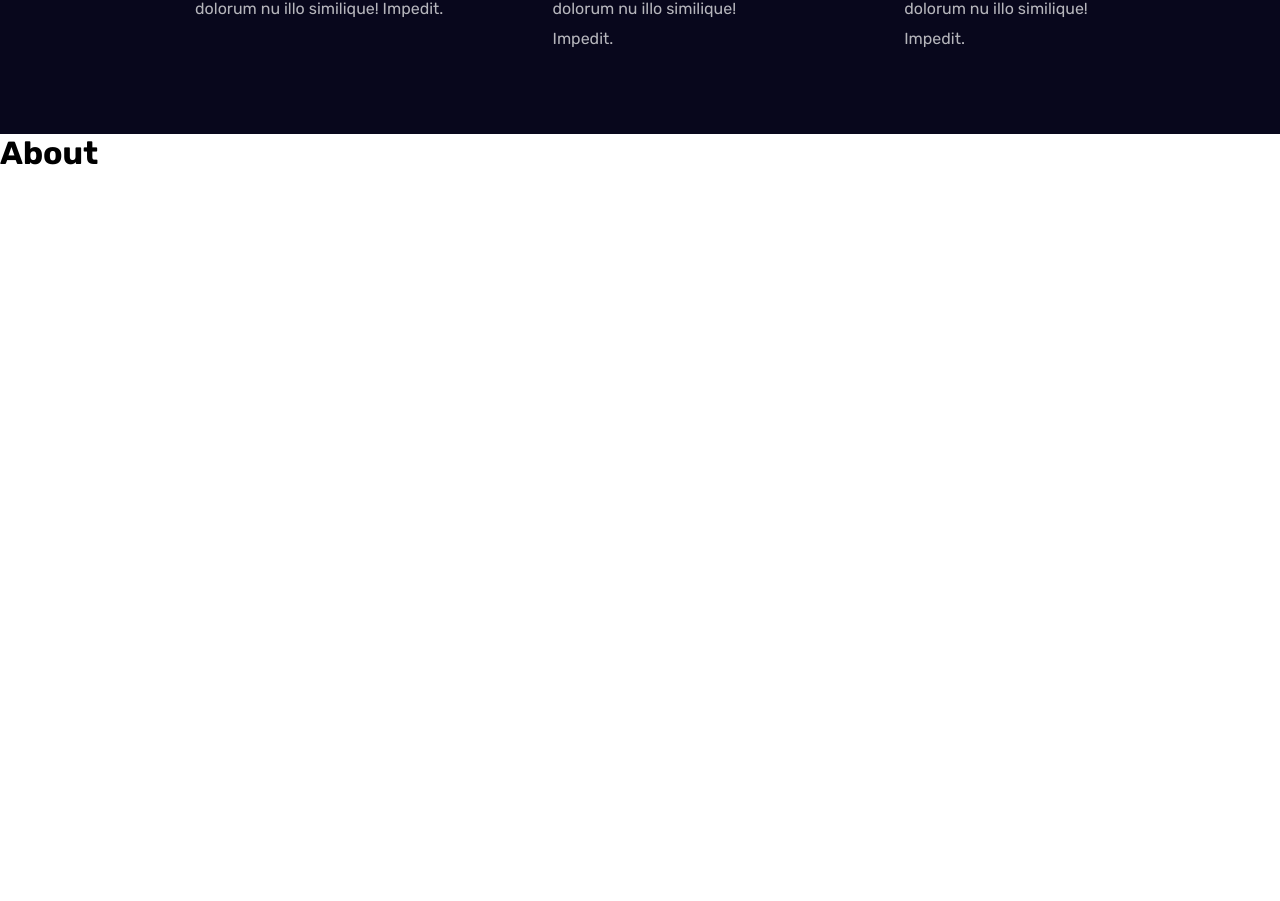
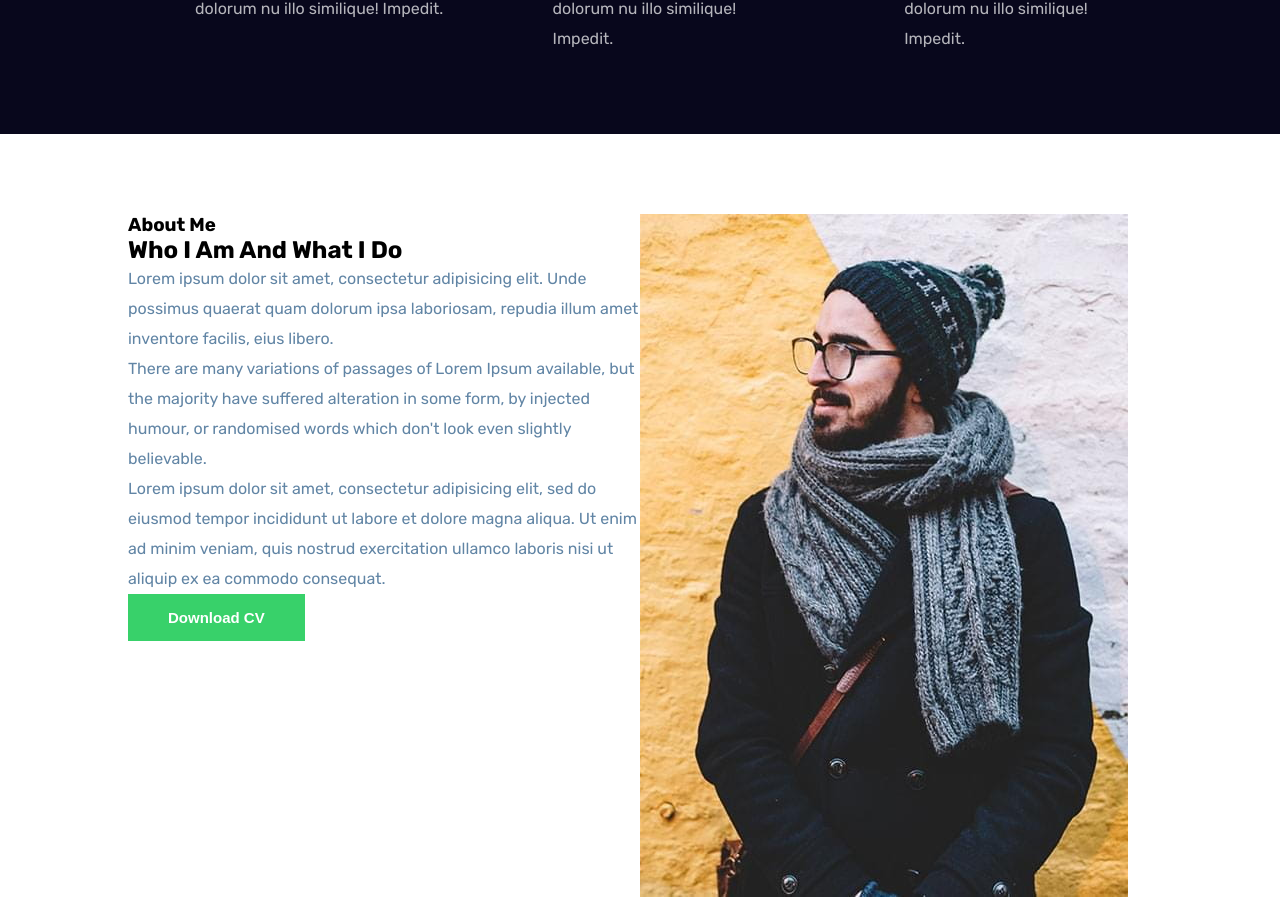
Before and after one commit to isti20/exercise-react-portfolioweb, a React (Create React App) app: page / in a window 1280 px wide. Shown: the part 1040-1941 px from the top of the page. Before the commit the page ends 1212 px from the top, so only its background shows below. Built offline with nearby package versions, Linux system fonts and the light colour scheme.

Commit message:
update about component

```diff
--- a/src/components/home/about/About.jsx
+++ b/src/components/home/about/About.jsx
@@ -1,9 +1,46 @@
 import React from "react";
+import about from '../../../assets/about.png';
 
 const About = () => {
+    const data = [
+        {
+            title: "Who I Am And What I Do",
+            desc1: "Lorem ipsum dolor sit amet, consectetur adipisicing elit. Unde possimus quaerat quam dolorum ipsa laboriosam, repudia illum amet inventore facilis, eius libero.",
+            desc2: "There are many variations of passages of Lorem Ipsum available, but the majority have suffered alteration in some form, by injected humour, or randomised words which don't look even slightly believable.",
+            desc3: "Lorem ipsum dolor sit amet, consectetur adipisicing elit, sed do eiusmod tempor incididunt ut labore et dolore magna aliqua. Ut enim ad minim veniam, quis nostrud exercitation ullamco laboris nisi ut aliquip ex ea commodo consequat.",
+            cover: `${about}`
+        },
+    ]
     return (
         <>
-            <h1>About</h1>
+            <section className="about topMargin">
+                <div className="container flex">
+                    {
+                        data.map((val) => {
+                            return (
+                                <>
+                                <div className="left mtop">
+                                    <div className="heading">
+                                        <h3>About Me</h3>
+                                        <h1>{val.title}</h1>
+                                    </div>
+
+                                    <p>{val.desc1}</p>
+                                    <p>{val.desc2}</p>
+                                    <p>{val.desc3}</p>
+                                    <button className="primary-btn">Download CV</button>
+                                </div>
+                                <div className="right">
+                                    <div className="img">
+                                        <img src={val.cover} alt="" />
+                                    </div>
+                                </div>
+                                </>
+                            )
+                        })
+                    }
+                </div>
+            </section>
         </>
     )
 }
```
Also changed, not shown: src/assets/about.png (added).
